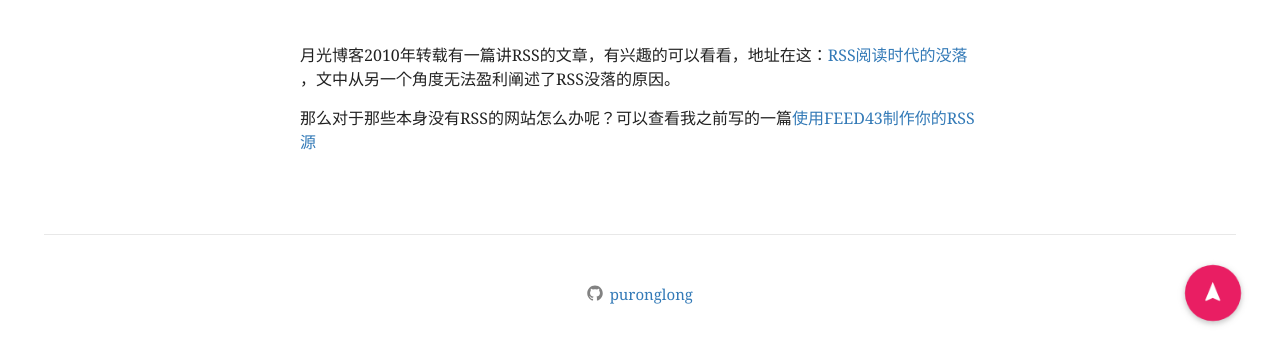
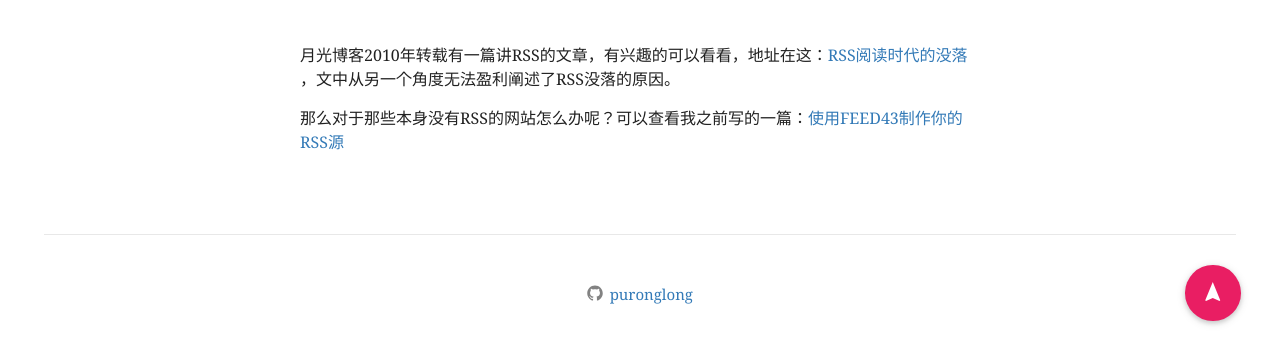
Before and after one commit to PuRonglong/blog, a Jekyll site: the page built from _posts/2016-9-2-rss.md, in a window 1280 px wide and 900 px high, scrolled down 2261 px. Shown: the part 540-897 px from the top of the window. Built offline with Jekyll 4.4.1, drawn with Linux system fonts in a browser that asks for light colours; nearby versions of some CDN libraries; comment, search, counter and statistics services are not loaded.

```diff
--- a/_posts/2016-9-2-rss.md
+++ b/_posts/2016-9-2-rss.md
@@ -69,4 +69,4 @@ RSS的阅读时代落幕了，但它依然是成功的，即使今天还有很
 
 月光博客2010年转载有一篇讲RSS的文章，有兴趣的可以看看，地址在这：[RSS阅读时代的没落](http://www.williamlong.info/archives/2381.html)，文中从另一个角度无法盈利阐述了RSS没落的原因。
 
-那么对于那些本身没有RSS的网站怎么办呢？可以查看我之前写的一篇[使用FEED43制作你的RSS源]({{site.url}}2016/05/21/make-rss.html)
+那么对于那些本身没有RSS的网站怎么办呢？可以查看我之前写的一篇：[使用FEED43制作你的RSS源]({{site.url}}2016/05/21/make-rss.html)
```
